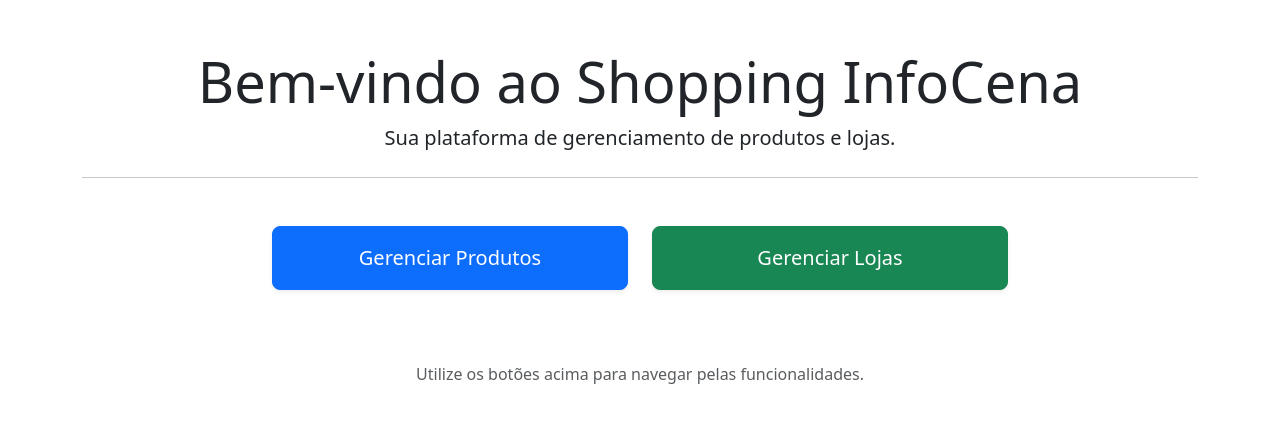
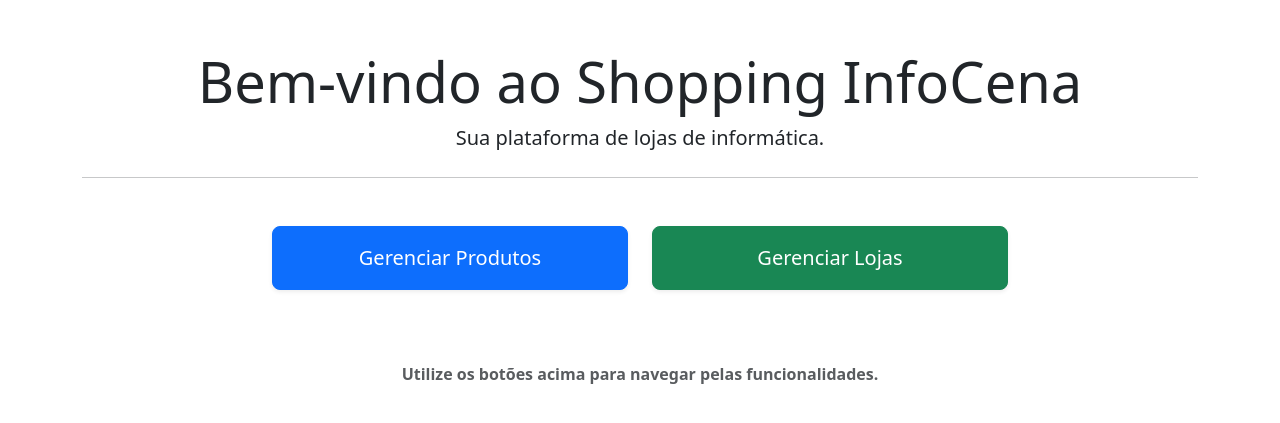
Before and after one commit to ctorres4564/infocena_python-master, a Django app: page / in a window 1280 px wide. Shown: the top 423 px of the page. Run offline with Django 4.2, Linux system fonts and the light colour scheme.

Commit message:
Nova atualização na interface do usuário

```diff
--- a/siteweb/templates/index.html
+++ b/siteweb/templates/index.html
@@ -3,8 +3,8 @@
 {% block content %}
 <div class="text-center mt-md-5 mt-3">
   <div class="mb-5">
-    <h1 class="display-4">Bem-vindo ao Shopping InfoCena</h1>
-    <p class="lead">Sua plataforma de gerenciamento de produtos e lojas.</p>
+    <h1 class="display-4"><strong>Bem-vindo ao Shopping InfoCena</strong></h1>
+    <p class="lead"><strong>Sua plataforma de lojas de informática.</strong></p>
     <hr class="my-4" />
   </div>
 
@@ -29,7 +29,7 @@
 
   <div class="mt-5">
     <p class="text-muted">
-      Utilize os botões acima para navegar pelas funcionalidades.
+      <strong>Utilize os botões acima para navegar pelas funcionalidades.</strong>
     </p>
   </div>
 </div>
```
